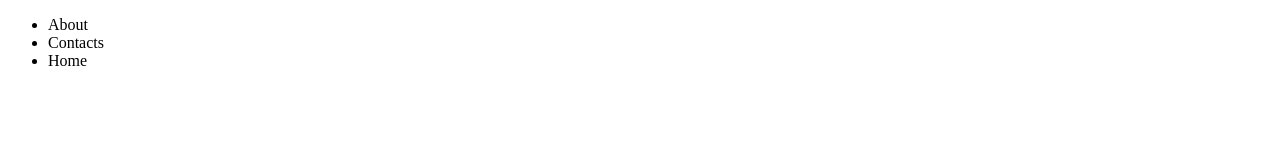
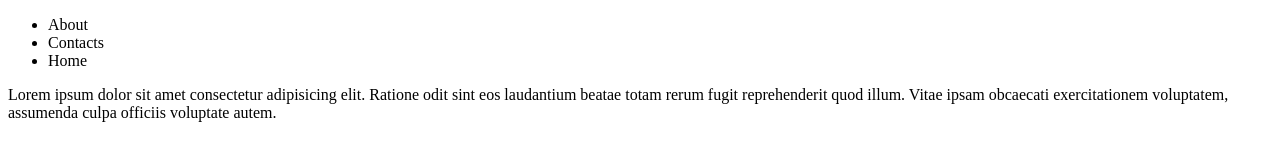
Before and after one commit to zhytenko28/lesson11_1, a plain HTML site: page index.html in a window 1280 px wide. Drawn offline with Linux system fonts and the light colour scheme.

Commit message:
paragraph added

```diff
--- a/index.html
+++ b/index.html
@@ -1,11 +1,13 @@
 <!DOCTYPE html>
 <html lang="en">
+
 <head>
   <meta charset="UTF-8">
   <meta http-equiv="X-UA-Compatible" content="IE=edge">
   <meta name="viewport" content="width=device-width, initial-scale=1.0">
   <title>Document</title>
 </head>
+
 <body>
   <section class="section">
     <nav>
@@ -16,5 +18,13 @@
       </ul>
     </nav>
   </section>
+  <section>
+    <p>Lorem ipsum dolor sit amet consectetur adipisicing elit.
+      Ratione odit sint eos laudantium beatae
+      totam rerum fugit reprehenderit quod illum.
+      Vitae ipsam obcaecati exercitationem voluptatem,
+      assumenda culpa officiis voluptate autem.</p>
+  </section>
 </body>
+
 </html>
```
